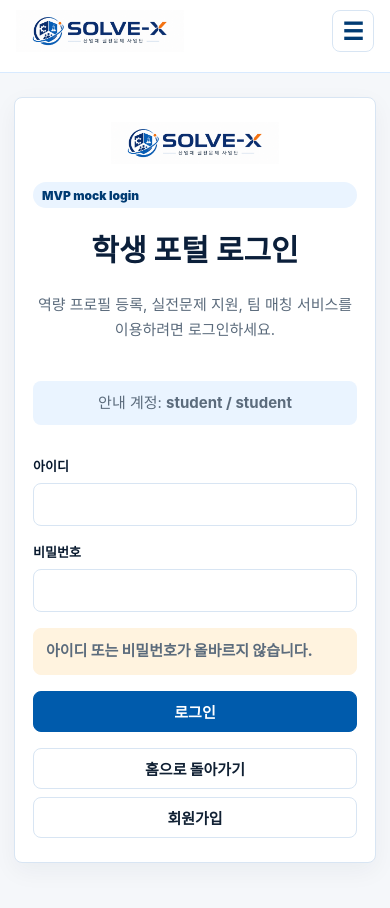
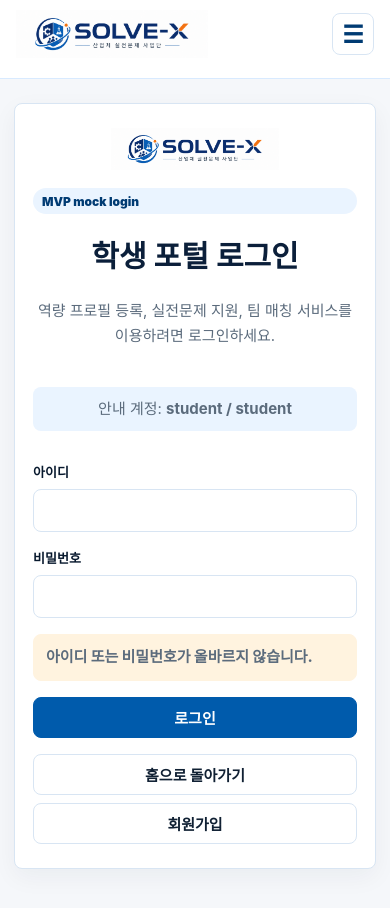
Before and after one commit to aimproject22/taskmatch-mvp, a website with bundled scripts: page job-board-mvp/login.html in a window 390 px wide. Built offline with nearby package versions, Linux system fonts and the light colour scheme.

Commit message:
Increase mobile SOLVE-X logo size

```diff
--- a/job-board-mvp/assets/css/style.css
+++ b/job-board-mvp/assets/css/style.css
@@ -949,8 +949,8 @@
   .site-logo,
   .brand-logo {
     width: auto;
-    height: 44px;
-    max-width: min(240px, calc(100vw - 88px));
+    height: 50px;
+    max-width: min(260px, calc(100vw - 88px));
   }
 
   .mobile-menu-toggle {
@@ -1170,8 +1170,8 @@
 
   .site-logo,
   .brand-logo {
-    height: 42px;
-    max-width: min(210px, calc(100vw - 88px));
+    height: 48px;
+    max-width: min(250px, calc(100vw - 88px));
   }
 
   .modal-backdrop {
@@ -1187,3 +1187,11 @@
     min-width: 640px;
   }
 }
+
+@media (max-width: 375px) {
+  .site-logo,
+  .brand-logo {
+    height: 44px;
+    max-width: min(230px, calc(100vw - 88px));
+  }
+}
```
